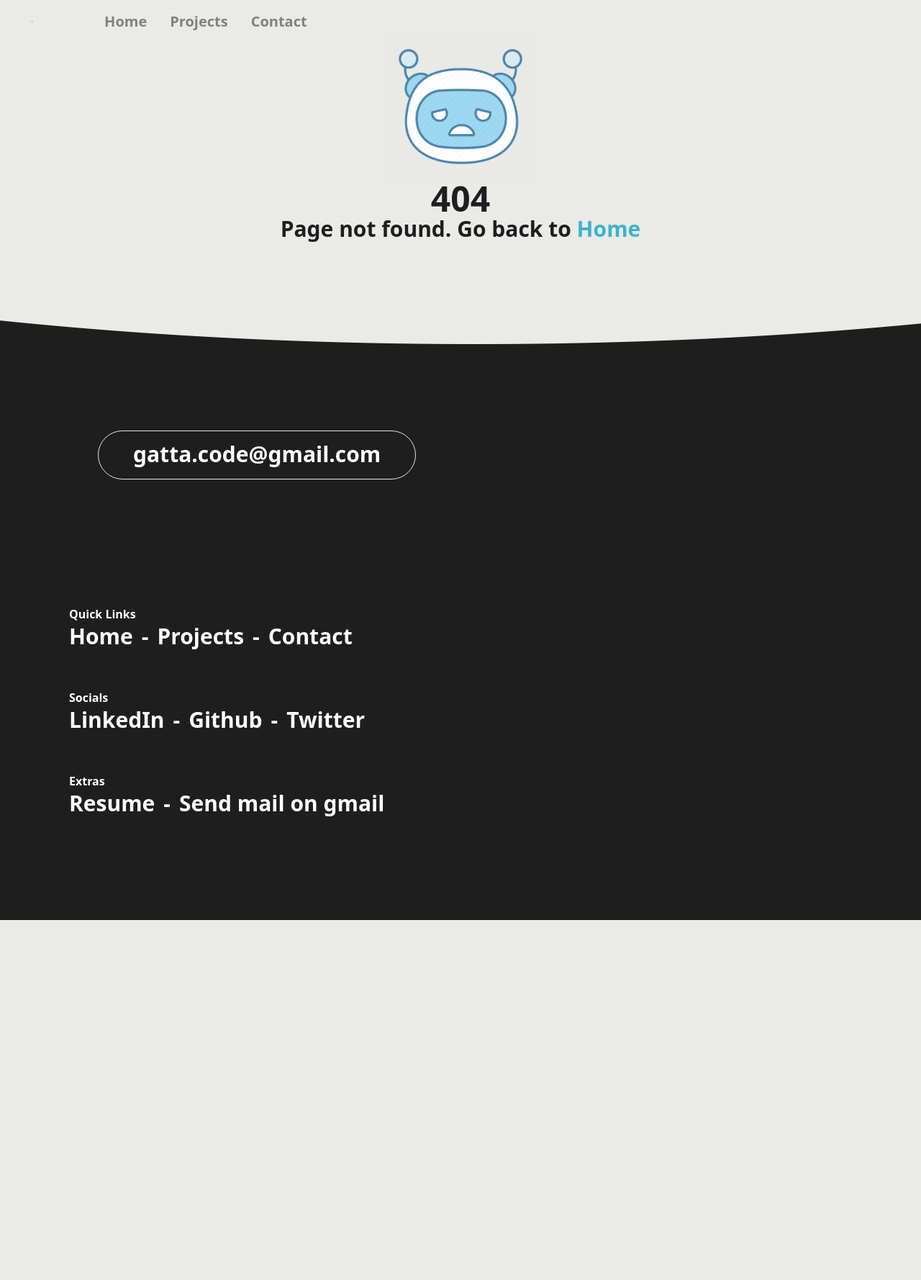
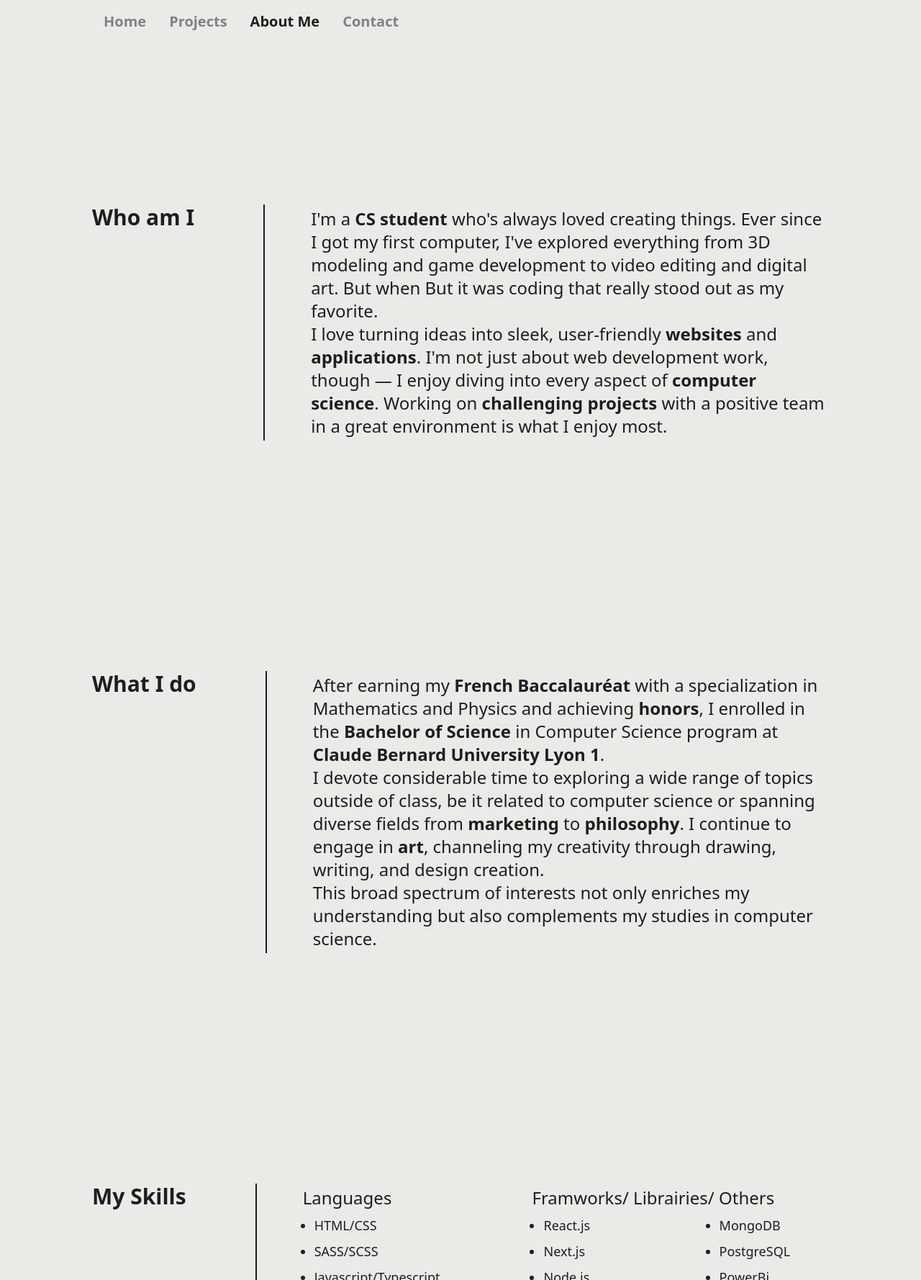
Before and after one commit to byodd/portfolio-23, a Next.js app: page /aboutme in a window 1280 px wide. Before the commit this address had no page. Shown: the top 1778 px of the page at 72% size. Before the commit the page ends 1278 px from the top, so only its background shows below. Built offline with nearby package versions, Linux system fonts and the light colour scheme.

Commit message:
added about me page

```diff
--- /dev/null
+++ b/src/app/aboutme/page.tsx
@@ -0,0 +1,189 @@
+"use client";
+import Header from "../components/header";
+import ContactFooter from "../components/contact-footer";
+import LinkButton from "../components/project/link-button";
+import React, { useState, useEffect } from "react";
+import { motion } from "framer-motion";
+import { useInView } from "react-intersection-observer";
+
+const container = {
+  hidden: { opacity: 1, scale: 0 },
+  visible: {
+    opacity: 1,
+    scale: 1,
+    transition: {
+      delayChildren: 0.4,
+      staggerChildren: 0.3,
+    },
+  },
+};
+
+const item = {
+  hidden: { y: 20, opacity: 0 },
+  visible: {
+    y: 0,
+    opacity: 1,
+    transition: {
+      duration: 0.8,
+    },
+  },
+};
+
+export default function Projects() {
+  const [screenWidth, setScreenWidth] = useState<number | null>(null);
+
+  useEffect(() => {
+    setScreenWidth(window.innerWidth);
+
+    const handleResize = () => {
+      setScreenWidth(window.innerWidth);
+    };
+
+    window.addEventListener("resize", handleResize);
+    return () => {
+      window.removeEventListener("resize", handleResize);
+    };
+  }, []);
+
+  const [ref, inView] = useInView({
+    threshold: 0,
+    rootMargin: "10000px 0px",
+    triggerOnce: true,
+  });
+
+  return (
+    <main className="flex bg-soft-grey text-dark-grey min-h-screen flex-col items-center justify-between">
+      <Header />
+      <div className="pt-36 w-full">
+        <div className="w-full h-full mt-16 mb-64 flex flex-col md:flex-row p-8">
+          <span className="font-semibold text-3xl whitespace-nowrap mx-24 pb-6 md:pb-0">
+            Who am I
+          </span>
+          <div className="font-medium text-2xl overflow-hidden md:border-l-2 md:border-dark-grey p-1 md:pl-16 md:mr-24">
+            <motion.ul
+              className="flex flex-col flex-wrap"
+              variants={container}
+              initial="hidden"
+              animate={inView ? "visible" : "hidden"}
+              ref={ref}
+            >
+              <motion.li variants={item}>
+                I&apos;m a <b>CS student</b> who&apos;s always loved creating
+                things. Ever since I got my first computer, I&apos;ve explored
+                everything from 3D modeling and game development to video
+                editing and digital art. But when But it was coding that really
+                stood out as my favorite. <br />I love turning ideas into sleek,
+                user-friendly <b>websites</b> and <b>applications</b>. I&apos;m
+                not just about web development work, though — I enjoy diving
+                into every aspect of <b>computer science</b>. Working on{" "}
+                <b>challenging projects</b> with a positive team in a great
+                environment is what I enjoy most.
+              </motion.li>
+            </motion.ul>
+          </div>
+        </div>
+
+        <div className="w-full h-full mt-16 mb-64 flex flex-col md:flex-row p-8">
+          <span className="font-semibold text-3xl whitespace-nowrap mx-24 pb-6 md:pb-0">
+            What I do
+          </span>
+          <div className="font-medium text-2xl overflow-hidden md:border-l-2 md:border-dark-grey p-1 md:pl-16 md:mr-24">
+            <motion.ul
+              className="flex flex-col flex-wrap"
+              variants={container}
+              initial="hidden"
+              animate={inView ? "visible" : "hidden"}
+              ref={ref}
+            >
+              <motion.li variants={item}>
+                After earning my <b>French Baccalauréat</b> with a
+                specialization in Mathematics and Physics and achieving{" "}
+                <b>honors</b>, I enrolled in the <b>Bachelor of Science</b> in
+                Computer Science program at{" "}
+                <b>Claude Bernard University Lyon 1</b>
+                . <br />I devote considerable time to exploring a wide range of
+                topics outside of class, be it related to computer science or
+                spanning diverse fields from <b>marketing</b> to{" "}
+                <b>philosophy</b>. I continue to engage in <b>art</b>,
+                channeling my creativity through drawing, writing, and design
+                creation. <br /> This broad spectrum of interests not only
+                enriches my understanding but also complements my studies in
+                computer science.
+              </motion.li>
+            </motion.ul>
+          </div>
+        </div>
+
+        <div className="w-full h-full mt-16 mb-64 flex flex-col md:flex-row p-8">
+          <span className="font-semibold text-3xl whitespace-nowrap mx-24 pb-6 md:pb-0">
+            My Skills
+          </span>
+          <div className="font-medium text-2xl flex flex-col md:flex-row gap-32 overflow-hidden md:border-l-2 md:border-dark-grey p-1 md:pl-16 md:mr-24">
+            <motion.ul
+              className="flex flex-col flex-wrap"
+              variants={container}
+              initial="hidden"
+              animate={inView ? "visible" : "hidden"}
+              ref={ref}
+            >
+              <motion.li className="mb-2" variants={item}>
+                Languages
+              </motion.li>
+              <motion.li variants={item}>
+                <ul className="font-normal text-lg [&>*]:pb-2 [&>*]:ml-4 list-disc">
+                  <li>HTML/CSS</li>
+                  <li>SASS/SCSS</li>
+                  <li>Javascript/Typescript</li>
+                  <li>C</li>
+                  <li>Python</li>
+                  <li>PHP</li>
+                  <li>Java</li>
+                </ul>
+              </motion.li>
+            </motion.ul>
+            <motion.ul
+              className="flex flex-col flex-wrap"
+              variants={container}
+              initial="hidden"
+              animate={inView ? "visible" : "hidden"}
+              ref={ref}
+            >
+              <motion.li className="mb-2" variants={item}>
+                Framworks/ Librairies/ Others
+              </motion.li>
+              <motion.li className="flex flex-row gap-24" variants={item}>
+                <ul className="font-normal text-lg [&>*]:pb-2 [&>*]:ml-4 list-disc">
+                  <li>React.js</li>
+                  <li>Next.js</li>
+                  <li>Node.js</li>
+                  <li>Express.js</li>
+                  <li>Next.js</li>
+                  <li>Tailwind CSS</li>
+                  <li>Framer motion</li>
+                </ul>
+                <ul className="font-normal text-lg [&>*]:pb-2 [&>*]:ml-6 list-disc">
+                  <li>MongoDB</li>
+                  <li>PostgreSQL</li>
+                  <li>PowerBi</li>
+                  <li>Adobe Photoshop</li>
+                  <li>Figma</li>
+                  <li>Blender</li>
+                  <li>MySQL</li>
+                </ul>
+              </motion.li>
+            </motion.ul>
+          </div>
+        </div>
+            <div className="overflow-hidden flex flex-col items-center md:flex-row whitespace-nowrap justify-center md:justify-end gap-5 p-5 ml-auto mb-12">
+          <LinkButton
+            name="Take a look at my Resume"
+            link={"https://drive.google.com/file/d/1Ws9VBPS50wVBEFkEbvx9OTVMC8SDquwV/view?usp=sharing"}
+            isMain={true}
+          />
+        </div>
+
+      </div>
+      <ContactFooter />
+    </main>
+  );
+}
--- a/src/app/components/about.tsx
+++ b/src/app/components/about.tsx
@@ -1,5 +1,6 @@
 "use client";
 import React, { useState, useEffect } from "react";
+import Link from "next/link";
 import { motion } from "framer-motion";
 import { useInView } from "react-intersection-observer";
 
@@ -22,7 +23,7 @@ const item = {
     opacity: 1,
     transition: {
       duration: 0.3,
-    }
+    },
   },
 };
 
@@ -37,22 +38,22 @@ export default function About() {
       setScreenWidth(window.innerWidth);
     };
 
-    window.addEventListener('resize', handleResize);
+    window.addEventListener("resize", handleResize);
     return () => {
-      window.removeEventListener('resize', handleResize);
+      window.removeEventListener("resize", handleResize);
     };
   }, []);
 
   const [ref, inView] = useInView({
     threshold: 0,
-    rootMargin: (screenWidth && screenWidth > 870) ? "50px 0px" : "0px 0px",
+    rootMargin: screenWidth && screenWidth > 870 ? "50px 0px" : "0px 0px",
     triggerOnce: true,
   });
   return (
     <div className="w-full h-full mt-16 mb-64 flex flex-col md:flex-row p-8">
-      <span className="font-semibold text-3xl whitespace-nowrap mx-24 pb-6 md:pb-0">
+      <Link href="/aboutme" className="font-semibold text-3xl whitespace-nowrap mx-24 pb-6 overflow-hidden md:pb-0 hover:font-bold">
         About me
-      </span>
+      </Link>
       <div className="font-medium text-2xl overflow-hidden md:border-l-2 md:border-dark-grey p-1 md:pl-16 md:mr-24">
         <motion.ul
           className="flex flex-col flex-wrap"
@@ -76,18 +77,18 @@ export default function About() {
             tackling software and full-stack projects.
           </motion.li>
           <motion.li variants={item}>
-            Now, with a better understanding of coding,
-            combined with my love for
-          </motion.li>
-          <motion.li variants={item}>design,
-            I&#39;m looking forward to what I can create next.
-            </motion.li>
-          <motion.li variants={item}>
-          <br/>
-          I&#39;m always ready to learn more and work on exciting projects.
+            Now, with a better understanding of coding, combined with my love
+            for
           </motion.li>
           <motion.li variants={item}>
-          Let’s build something great together! 🚀
+            design, I&#39;m looking forward to what I can create next.
+          </motion.li>
+          <motion.li variants={item}>
+            <br />
+            I&#39;m always ready to learn more and work on exciting projects.
+          </motion.li>
+          <motion.li variants={item}>
+            Let’s build something great together! 🚀
           </motion.li>
         </motion.ul>
       </div>
--- a/src/app/components/header.tsx
+++ b/src/app/components/header.tsx
@@ -27,22 +27,40 @@ export default function Header() {
       <div className="flex pl-5 md:ml-20 gap-8">
         <Link
           href="/"
-          className={currentRoute === "/" ? "text-dark-grey" : "text-mid-grey hover:text-dark-grey"}
+          className={
+            currentRoute === "/"
+              ? "text-dark-grey"
+              : "text-mid-grey hover:text-dark-grey"
+          }
         >
           Home
         </Link>
         <Link
           href="/projects"
           className={
-            currentRoute === "/projects" ? "text-dark-grey" : "text-mid-grey hover:text-dark-grey"
+            currentRoute === "/projects"
+              ? "text-dark-grey"
+              : "text-mid-grey hover:text-dark-grey"
           }
         >
           Projects
         </Link>
         <Link
+          href="/aboutme"
+          className={
+            currentRoute === "/aboutme"
+              ? "text-dark-grey  whitespace-nowrap"
+              : "text-mid-grey hover:text-dark-grey whitespace-nowrap"
+          }
+        >
+          About Me
+        </Link>
+        <Link
           href="#contact"
           className={
-            currentRoute === "/contact" ? "text-dark-grey" : "text-mid-grey hover:text-dark-grey"
+            currentRoute === "/contact"
+              ? "text-dark-grey"
+              : "text-mid-grey hover:text-dark-grey"
           }
         >
           Contact
```
